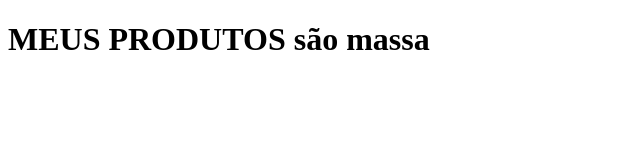
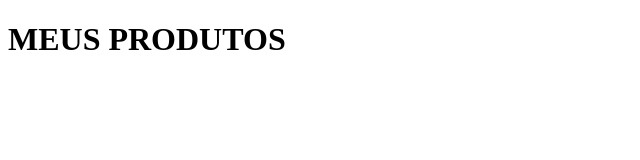
Before and after one commit to M4thz12/aula_de_html, a plain HTML site: page index.html in a window 1280 px wide. Shown: the whole page, without its empty margins (0-640 px from the left). Drawn offline with Linux system fonts and the light colour scheme.

Commit message:
Update index.html

```diff
--- a/index.html
+++ b/index.html
@@ -7,6 +7,6 @@
     <title>Document</title>
 </head>
 <body>
-    <h1> MEUS PRODUTOS são massa </h1>
+    <h1> MEUS PRODUTOS </h1>
 </body>
 </html>
```
